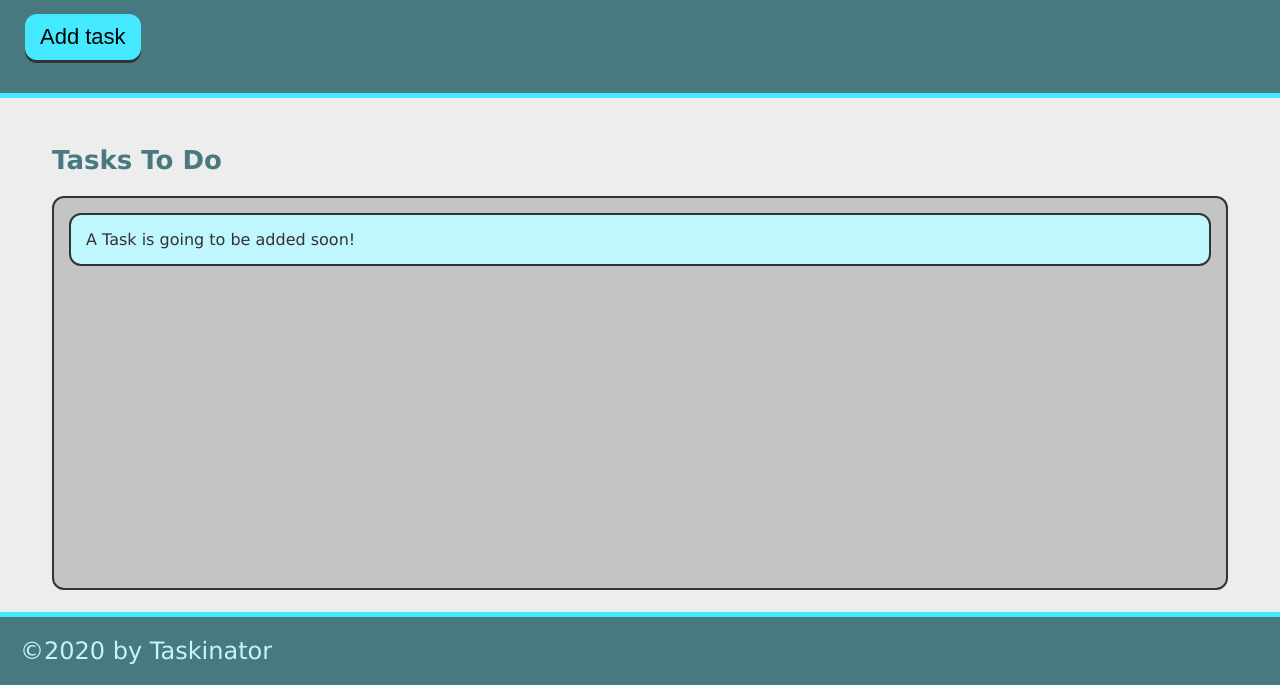
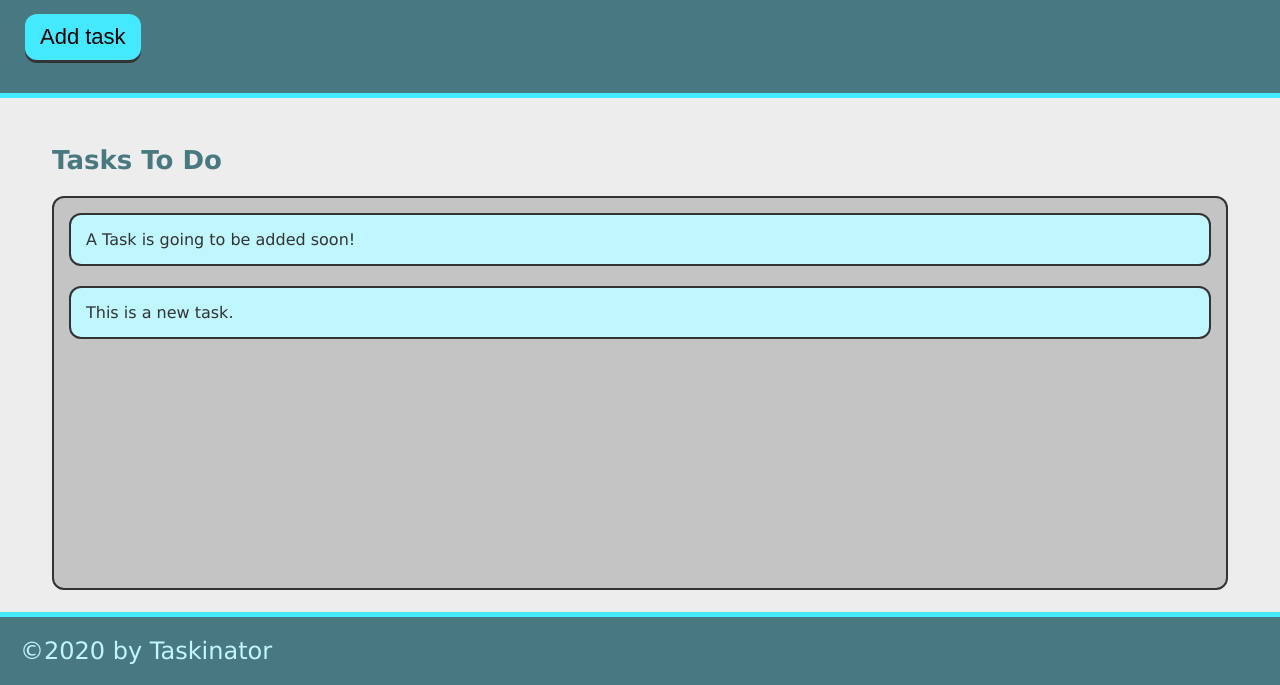
Before and after one commit to DrZimmer/taskinator, a plain HTML site: page index.html in a window 1280 px wide. Both pictures are taken after a click on the button "Add task". Shown: the part 115-800 px from the top of the page. Drawn offline with Linux system fonts and the light colour scheme.

Commit message:
added taskhandler function to button click

```diff
--- a/assets/js/script.js
+++ b/assets/js/script.js
@@ -1 +1,11 @@
-console.dir(window.document);
+var buttonEl = document.querySelector("#save-task");
+var tasksToDoEl = document.querySelector("#tasks-to-do");
+
+var createTaskHandler = function() {
+  var listItemEl = document.createElement("li");
+  listItemEl.className = "task-item";
+  listItemEl.textContent = "This is a new task.";
+  tasksToDoEl.appendChild(listItemEl);
+}
+
+buttonEl.addEventListener("click", createTaskHandler);
--- a/index.html
+++ b/index.html
@@ -15,7 +15,7 @@
       Taskinator
     </h1>
     <p>Click the button below to add a new task!</p>
-    <button class="btn" >Add task</button>
+    <button class="btn" id="save-task" >Add task</button>
   </header>
 
   <main class="page-content">
@@ -23,13 +23,14 @@
       <h2 class="list-title">
         Tasks To Do
       </h2>
-      <ul class="task-list">
+      <ul class="task-list" id="tasks-to-do">
         <li class="task-item">
           A Task is going to be added soon!
         </li>
       </ul>
     </section>
   </main>
+
   <footer>
     &copy;2020 by Taskinator
   </footer>
```
